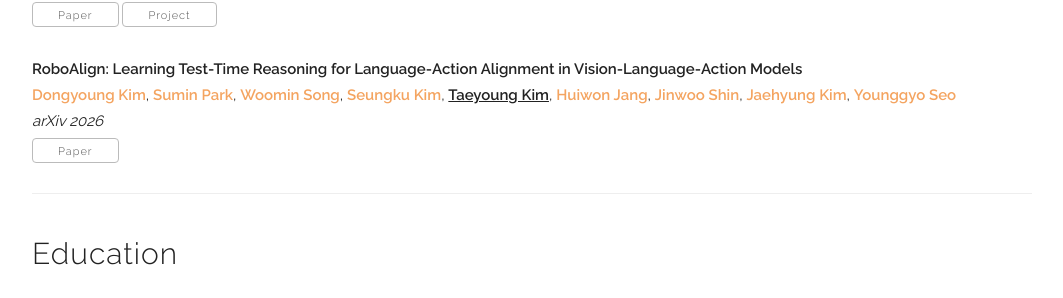
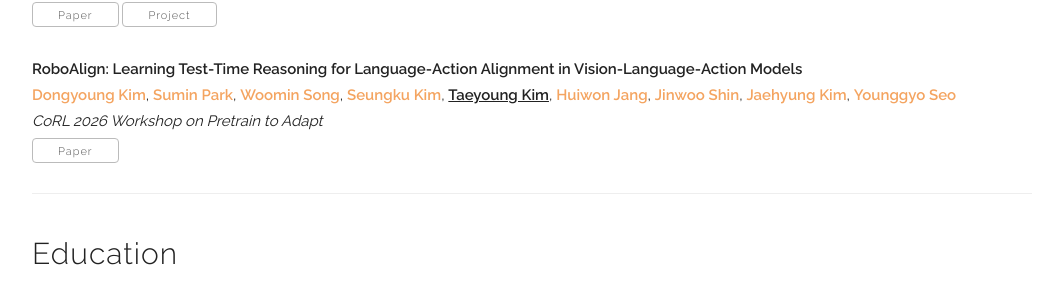
Before and after one commit to ismty0805/ismty0805.github.io, a Jekyll site: the page built from index.html, in a window 1280 px wide. Shown: the part 1213-1511 px from the top of the page, without its empty margins (108-1171 px from the left). Built offline with Jekyll 4.4.1, drawn with Linux system fonts in a browser that asks for light colours; some web fonts are replaced.

Commit message:
Update RoboAlign venue to CoRL 2026 Workshop on Pretrain to Adapt
Co-Authored-By: Claude Opus 4.8 <noreply@anthropic.com>
Claude-Session: https://claude.ai/code/session_01BETFFLhDziRgs8iXdE2gTT

```diff
--- a/_data/publications.yaml
+++ b/_data/publications.yaml
@@ -27,6 +27,6 @@ papers:
   - title: "RoboAlign: Learning Test-Time Reasoning for Language-Action Alignment in Vision-Language-Action Models"
     image: "/assets/publications/roboalign/teaser.png"
     authors: "<a href='https://kingdy2002.github.io/'>Dongyoung Kim</a>, <a href='https://alinlab.kaist.ac.kr/members.html'>Sumin Park</a>, <a href='https://woominsong.github.io/'>Woomin Song</a>, <a href='https://alinlab.kaist.ac.kr/members.html'>Seungku Kim</a>, <b><u>Taeyoung Kim</u></b>, <a href='https://huiwon-jang.github.io/'>Huiwon Jang</a>, <a href='https://alinlab.kaist.ac.kr/shin.html'>Jinwoo Shin</a>, <a href='https://sites.google.com/view/jaehyungkim'>Jaehyung Kim</a>, <a href='https://younggyo.me/'>Younggyo Seo</a>"
-    venue: "arXiv 2026"
+    venue: "CoRL 2026 Workshop on Pretrain to Adapt"
     paper_pdf: "https://arxiv.org/abs/2603.21341"
     selected: y
```
